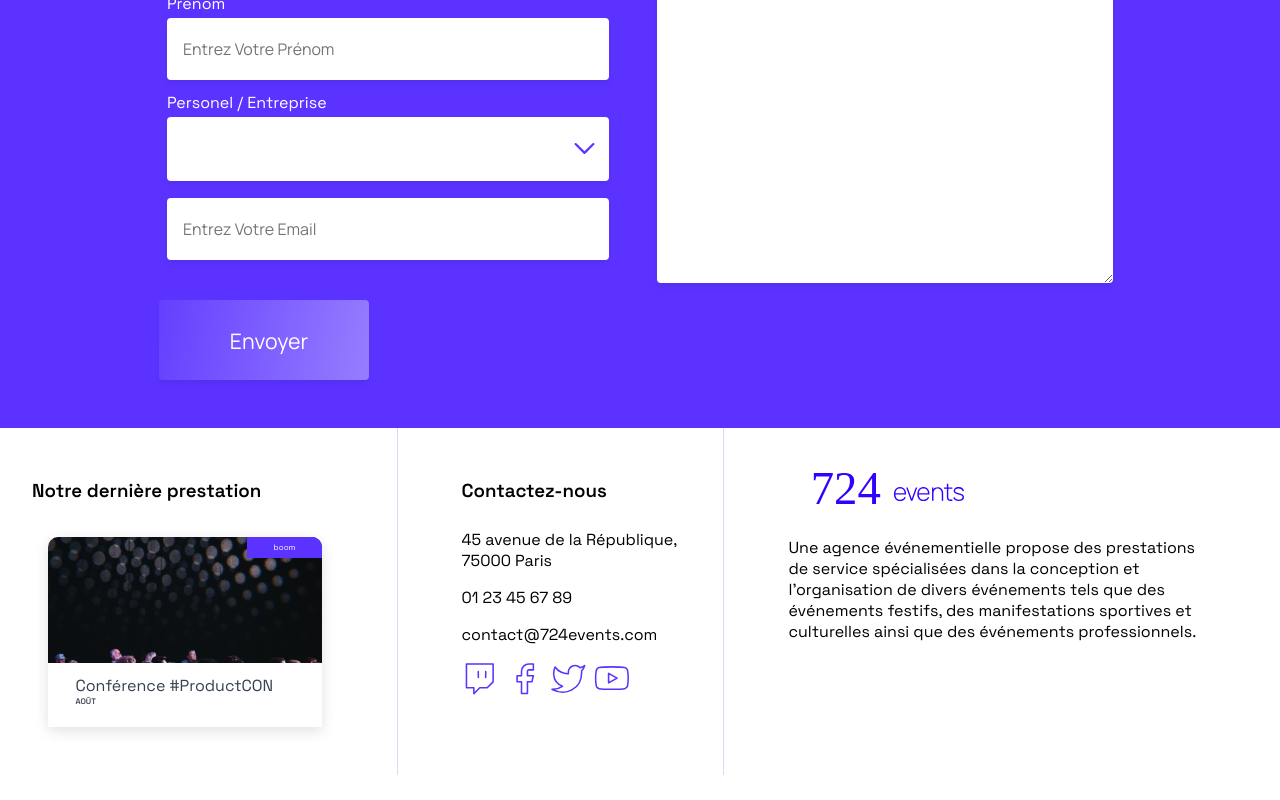
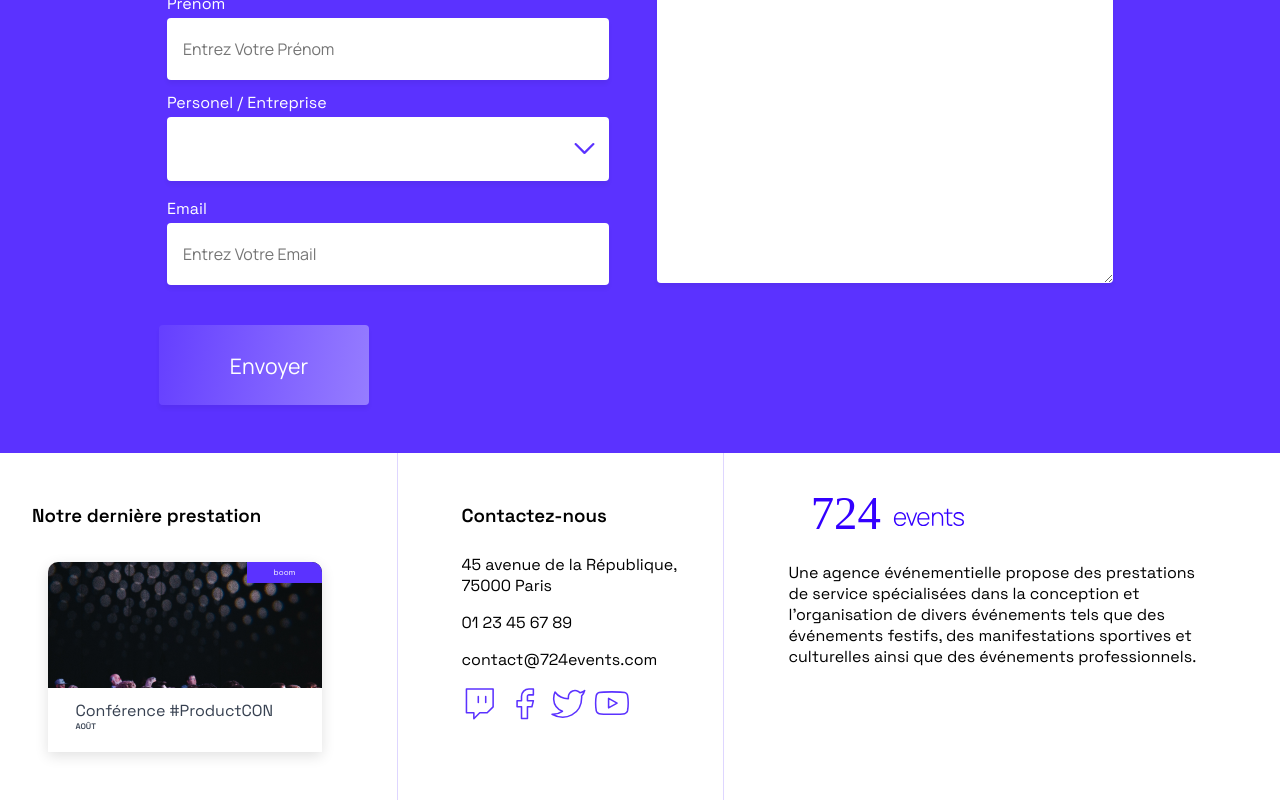
Before and after one commit to Ardevas/Debuggez-une-application-React.JS-main, a React (Create React App) app: page / in a window 1280 px wide. Shown: the part 5660-6460 px from the top of the page. Before the commit the page ends 6435 px from the top, so only its background shows below. Built offline with nearby package versions, Linux system fonts and the light colour scheme.

Commit message:
Chge debug logic for email form input

```diff
--- a/src/components/Field/field.js
+++ b/src/components/Field/field.js
@@ -5,6 +5,7 @@ import "./field.scss";
 export const FIELD_TYPES = {
   INPUT_TEXT: 1,
   TEXTAREA: 2,
+  INPUT_MAIL: 3,
 };
 
 const Field = ({
@@ -30,6 +31,17 @@ const Field = ({
     case FIELD_TYPES.TEXTAREA:
       component = (
         <textarea name={name} data-testid="field-testid" required={required} />
+      );
+      break;
+    case FIELD_TYPES.INPUT_MAIL:
+      component = (
+        <input
+          type="email"
+          name={name}
+          placeholder={placeholder}
+          data-testid="field-testid"
+          required={required}
+        />
       );
       break;
     default:
--- a/src/containers/Form/form.js
+++ b/src/containers/Form/form.js
@@ -41,8 +41,8 @@ const Form = ({ onSuccess, onError }) => {
             titleEmpty
             required
           />
-          <input
-            type="email"
+          <Field
+            type={FIELD_TYPES.INPUT_MAIL}
             placeholder="Entrez votre email"
             label="Email"
             className="inputField"
```
